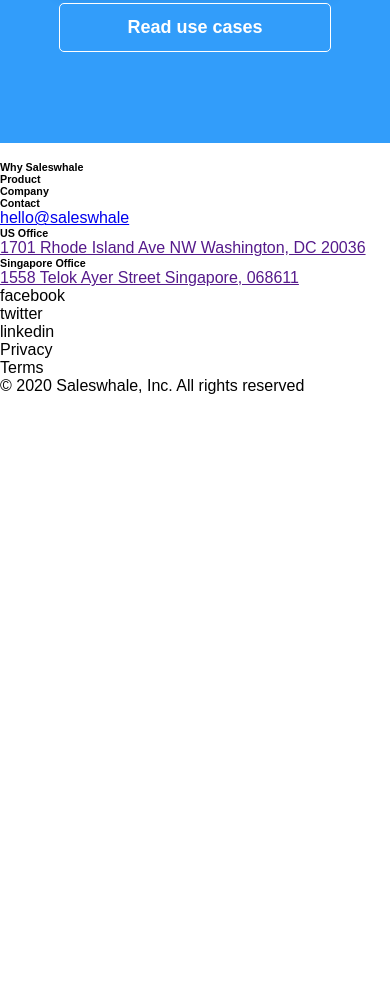
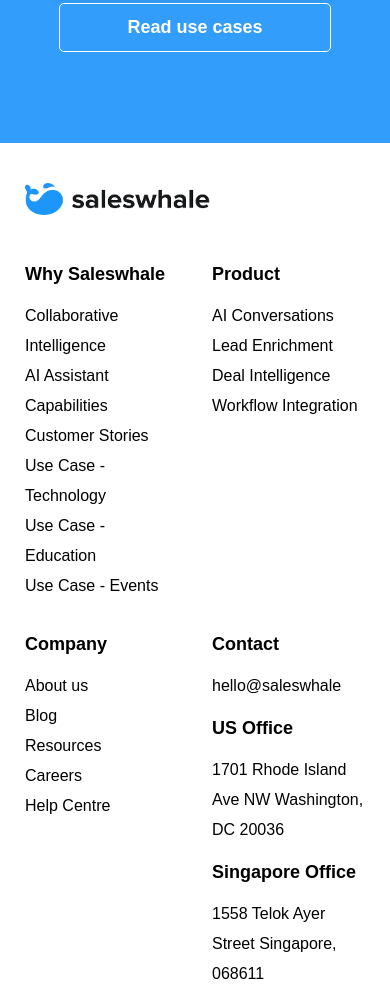
Before and after one commit to Cherfez/saleswhale, a plain HTML site: page index.html in a window 390 px wide. Shown: the part 4381-5373 px from the top of the page. Before the commit the page ends 4776 px from the top, so only its background shows below. Drawn offline with Linux system fonts and the light colour scheme.

Commit message:
footer company info mobile first styling

```diff
--- a/index.html
+++ b/index.html
@@ -183,31 +183,32 @@
 
     <footer>
       <div class="footer-logo">
-        <img src="" alt="" />
+        <img src="./img/download.png" alt="saleswhale logo" />
       </div>
-      <div class="footer-why">
+      <div class='footer-content'>
+        <div class="footer-why">
         <h6>Why Saleswhale</h6>
-        <p></p>
-        <p></p>
-        <p></p>
-        <p></p>
-        <p></p>
-        <p></p>
+        <p>Collaborative Intelligence</p>
+        <p>AI Assistant Capabilities</p>
+        <p>Customer Stories</p>
+        <p>Use Case - Technology</p>
+        <p>Use Case - Education</p>
+        <p>Use Case - Events</p>
       </div>
       <div class="footer-product">
         <h6>Product</h6>
-        <a href="#"></a>
-        <a href="#"></a>
-        <a href="#"></a>
-        <a href="#"></a>
+        <a href="#">AI Conversations</a>
+        <a href="#">Lead Enrichment</a>
+        <a href="#">Deal Intelligence</a>
+        <a href="#">Workflow Integration</a>
       </div>
       <div class="footer-company">
         <h6>Company</h6>
-        <a href="#"></a>
-        <a href="#"></a>
-        <a href="#"></a>
-        <a href="#"></a>
-        <a href="#"></a>
+        <a href="#">About us</a> <br/>
+        <a href="#">Blog</a> <br/>
+        <a href="#">Resources</a> <br/>
+        <a href="#">Careers</a> <br/>
+        <a href="#">Help Centre</a> <br/>
       </div>
       <div class="footer-contact">
         <h6>Contact</h6>
@@ -216,6 +217,8 @@
         <a href="">1701 Rhode Island Ave NW Washington, DC 20036</a>
         <h6>Singapore Office</h6>
         <a href="">1558 Telok Ayer Street Singapore, 068611</a>
+      </div>
+
       </div>
 
       <div class="footer-other">
--- a/main.css
+++ b/main.css
@@ -314,6 +314,49 @@ main {
   border-radius: 5px;
 }
 
+footer {
+  width: 100%;
+  padding: 40px 25px 0 25px;
+}
+footer .footer-logo {
+  display: block;
+  height: 2rem;
+  width: 70%;
+  margin-bottom: 2rem;
+}
+footer .footer-logo img {
+  height: inherit;
+}
+footer .footer-content {
+  display: flex;
+  flex-direction: row;
+  flex-wrap: wrap;
+  justify-content: space-between;
+}
+footer .footer-content .footer-why,
+footer .footer-content .footer-product,
+footer .footer-content .footer-company,
+footer .footer-content .footer-contact {
+  width: 45%;
+  line-height: 30px;
+  font-size: 16px;
+  margin-bottom: 1rem;
+}
+footer .footer-content .footer-why h6,
+footer .footer-content .footer-product h6,
+footer .footer-content .footer-company h6,
+footer .footer-content .footer-contact h6 {
+  font-size: 18px;
+  padding: 0.75rem 0;
+}
+footer .footer-content .footer-why a,
+footer .footer-content .footer-product a,
+footer .footer-content .footer-company a,
+footer .footer-content .footer-contact a {
+  color: black;
+  text-decoration: none;
+}
+
 @media (min-width: 768px) {
   main {
     margin: 0 3rem;
@@ -416,6 +459,24 @@ main {
     margin: 0 auto;
     display: flex;
     justify-content: space-around;
+  }
+
+  footer {
+    padding: 50px 70px 0 70px;
+  }
+  footer .footer-logo {
+    display: inline-block;
+    width: 30%;
+  }
+  footer .footer-content {
+    margin-left: 35%;
+    margin-top: -4.5rem;
+  }
+  footer .footer-content .footer-why,
+  footer .footer-content .footer-product,
+  footer .footer-content .footer-company,
+  footer .footer-content .footer-contact {
+    width: 40%;
   }
 }
 
@@ -585,4 +646,11 @@ main {
     width: 272px;
     height: 62px;
   }
+
+  footer .footer-content .footer-why,
+  footer .footer-content .footer-product,
+  footer .footer-content .footer-company,
+  footer .footer-content .footer-contact {
+    width: 20%;
+  }
 }
```
